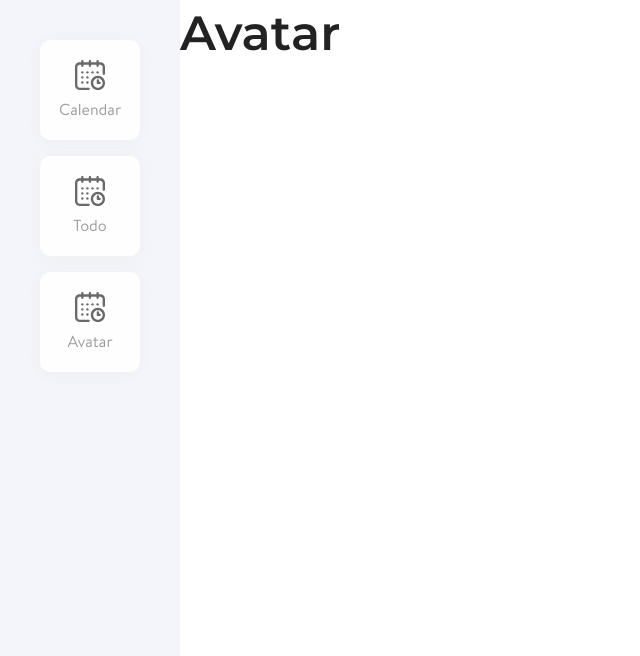
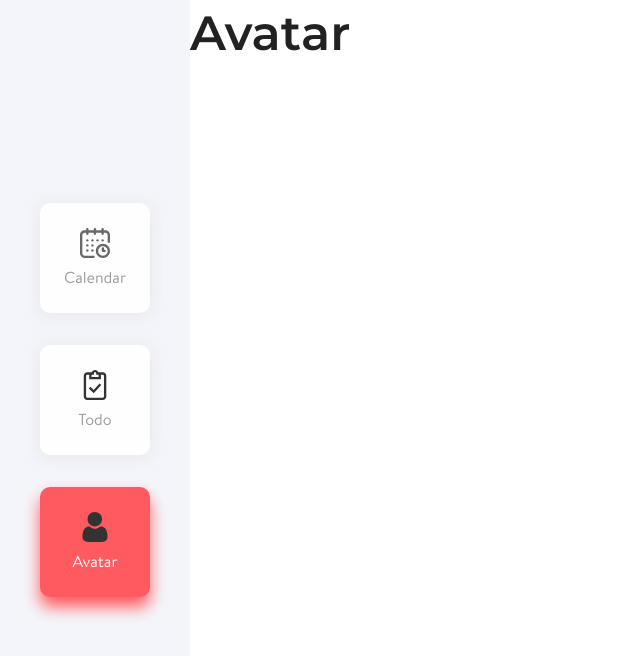
Before and after one commit to msamadpo/Horae, a React (Create React App) app in the folder client/: page /avatar in a window 1280 px wide. Shown: the top 656 px of the page, without its empty margins (0-640 px from the left). Built offline with nearby package versions, Linux system fonts and the light colour scheme.

Commit message:
refactored AppNavItem to use scss module

```diff
--- /dev/null
+++ b/client/src/components/HoraeApp/AppNavbar/AppNavItem/AppNavItem.module.scss
@@ -0,0 +1,34 @@
+.styledAppNavItem {
+  display: flex;
+  flex-direction: column;
+  align-items: center;
+  justify-content: center;
+  padding: 0.5rem;
+  min-height: 10rem;
+  max-height: 10rem;
+  min-width: 10rem;
+  max-width: 10rem;
+  background-color: var(--color-bg-nav-item);
+  margin: var(--spacing-small);
+  border-radius: 1rem;
+  box-shadow: 0px 2px 16px 0px rgba(219, 219, 219, 0.5);
+  transition: all 0.2s;
+  cursor: pointer;
+  &:hover {
+    transform: translateY(-3px);
+    box-shadow: 0px 10px 16px 0px rgba(219, 219, 219, 1);
+  }
+  span {
+    font-size: 1.6rem;
+    color: var(--color-nav-item-text);
+    margin-top: var(--spacing-tiny);
+  }
+
+  &.active {
+    background-color: var(--color-primary);
+    box-shadow: 0px 10px 16px 0px var(--color-primary);
+    span {
+      color: var(--color-white);
+    }
+  }
+}
--- a/client/src/components/HoraeApp/AppNavbar/AppNavItem/AppNavItem.tsx
+++ b/client/src/components/HoraeApp/AppNavbar/AppNavItem/AppNavItem.tsx
@@ -1,31 +1,30 @@
 import React from 'react';
-import styled from 'styled-components';
-import { Link } from 'react-router-dom';
+import { NavLink as Link } from 'react-router-dom';
 import Text from 'components/Common/Text';
 
-const StyledAppItem = styled.div<{ active: boolean }>`
-  display: flex;
-  flex-direction: column;
-  align-items: center;
-  justify-content: center;
-  min-height: 10rem;
-  max-height: 10rem;
-  min-width: 10rem;
-  max-width: 10rem;
-  ${(props) =>
-    props.active
-      ? 'background-color: var(--color-primary);'
-      : 'background-color: var(--color-bg-nav-item);'}
-  margin: var(--spacing-small);
-  border-radius: 1rem;
-  box-shadow: 0px 2px 16px 0px rgba(219, 219, 219, 0.2);
-  transition: all 0.2s;
-  cursor: pointer;
-  &:hover {
-    transform: translateY(-3px);
-    box-shadow: 0px 10px 16px 0px rgba(219, 219, 219, 1);
-  }
-`;
+import styles from 'components/HoraeApp/AppNavbar/AppNavItem/AppNavItem.module.scss';
+
+// TODO: Remove this code once it's no longer needed as a reference
+// const StyledAppItem = styled.div`
+//   display: flex;
+//   flex-direction: column;
+//   align-items: center;
+//   justify-content: center;
+//   min-height: 10rem;
+//   max-height: 10rem;
+//   min-width: 10rem;
+//   max-width: 10rem;
+//   background-color: var(--color-bg-nav-item);
+//   margin: var(--spacing-small);
+//   border-radius: 1rem;
+//   box-shadow: 0px 2px 16px 0px rgba(219, 219, 219, 0.2);
+//   transition: all 0.2s;
+//   cursor: pointer;
+//   &:hover {
+//     transform: translateY(-3px);
+//     box-shadow: 0px 10px 16px 0px rgba(219, 219, 219, 1);
+//   }
+// `;
 
 interface IAppNavItemProps {
   title: string;
@@ -34,19 +33,21 @@ interface IAppNavItemProps {
   active?: boolean;
 }
 
-function AppNavItem({ title, icon, to, active = false }: IAppNavItemProps) {
+function AppNavItem({ title, icon, to }: IAppNavItemProps) {
   return (
-    <Link to={to}>
-      <StyledAppItem active={active}>
+    <Link
+      to={to}
+      className={styles.styledAppNavItem}
+      activeClassName={styles.active}
+    >
       <img src={icon} height={30} alt="" />
       <Text
         size="1.6rem"
-          color={active ? 'white' : 'var(--color-nav-item-text)'}
+        color="var(--color-nav-item-text)"
         margins={['tiny', 'none', 'none', 'none']}
       >
         {title}
       </Text>
-      </StyledAppItem>
     </Link>
   );
 }
--- a/client/src/components/HoraeApp/AppNavbar/AppNavbar.tsx
+++ b/client/src/components/HoraeApp/AppNavbar/AppNavbar.tsx
@@ -4,17 +4,21 @@ import styled from 'styled-components';
 import AppNavItem from 'components/HoraeApp/AppNavbar/AppNavItem';
 
 const StyledNavbar = styled.nav`
+  display: flex;
+  flex-direction: column;
   background-color: var(--color-bg-nav);
   padding: var(--spacing-base);
-  min-height: 100vh;
+  height: 100vh;
+  min-height: 40rem;
   box-sizing: border-box;
+  align-items: center;
+  justify-content: center;
 `;
 
 type AppNavItem = {
   title: string;
   icon: string;
   to: string;
-  active?: boolean;
 };
 
 interface IAppNavbarProps {
--- a/client/src/components/HoraeApp/HoraeApp.tsx
+++ b/client/src/components/HoraeApp/HoraeApp.tsx
@@ -4,6 +4,8 @@ import { BrowserRouter as Router, Route, Switch } from 'react-router-dom';
 import styled from 'styled-components';
 
 import calendarIcon from 'assets/img/calendar-icon.svg';
+import todoIcon from 'assets/img/todo-icon.svg';
+import userIcon from 'assets/img/user-icon.svg';
 import Text from 'components/Common/Text';
 
 const StyledApp = styled.div`
@@ -18,12 +20,12 @@ const ITEMS = [
   },
   {
     title: 'Todo',
-    icon: calendarIcon,
+    icon: todoIcon,
     to: '/todo',
   },
   {
     title: 'Avatar',
-    icon: calendarIcon,
+    icon: userIcon,
     to: '/avatar',
   },
 ];
```
Lines whose indentation alone changed are shown as unchanged.
